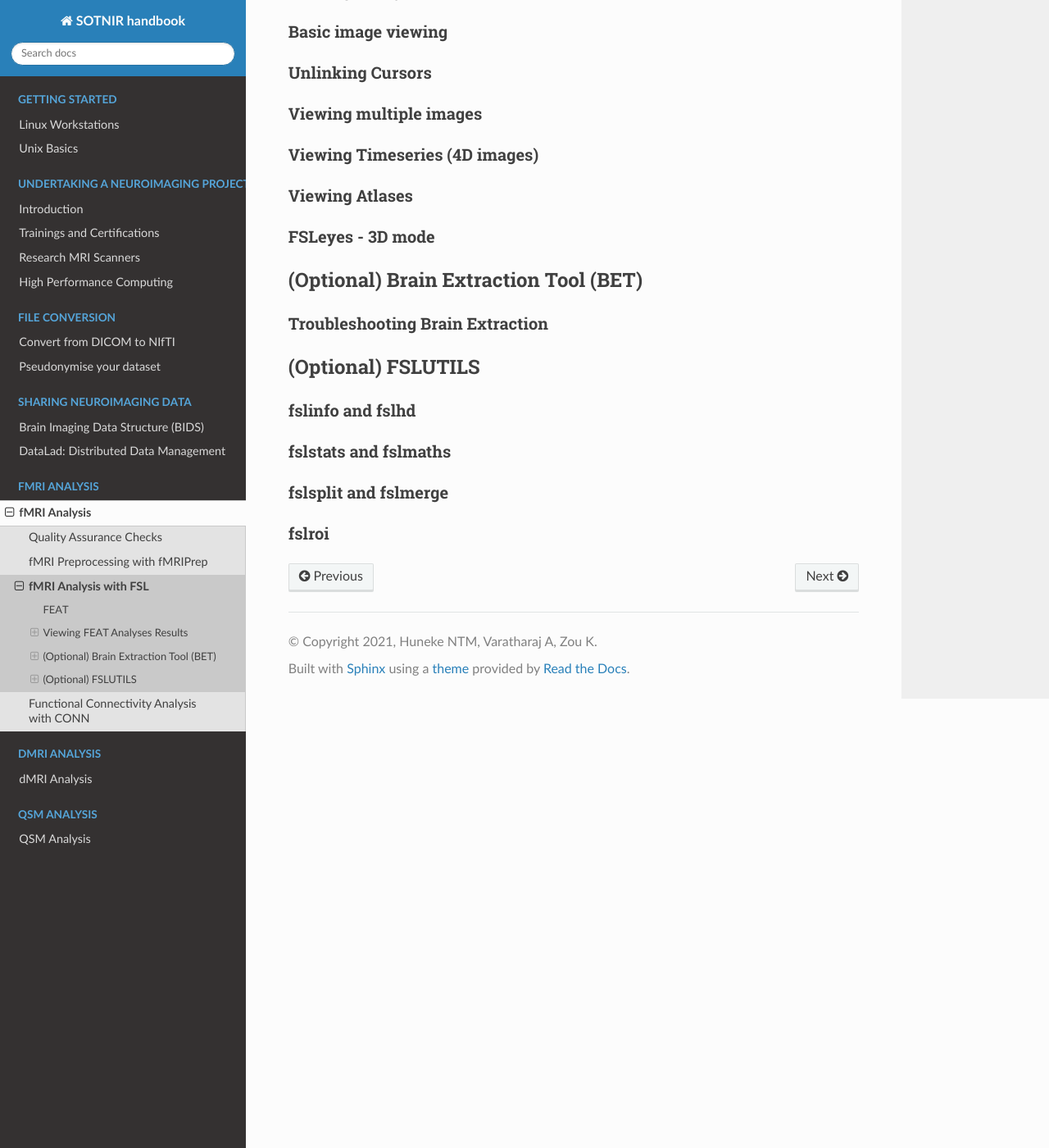
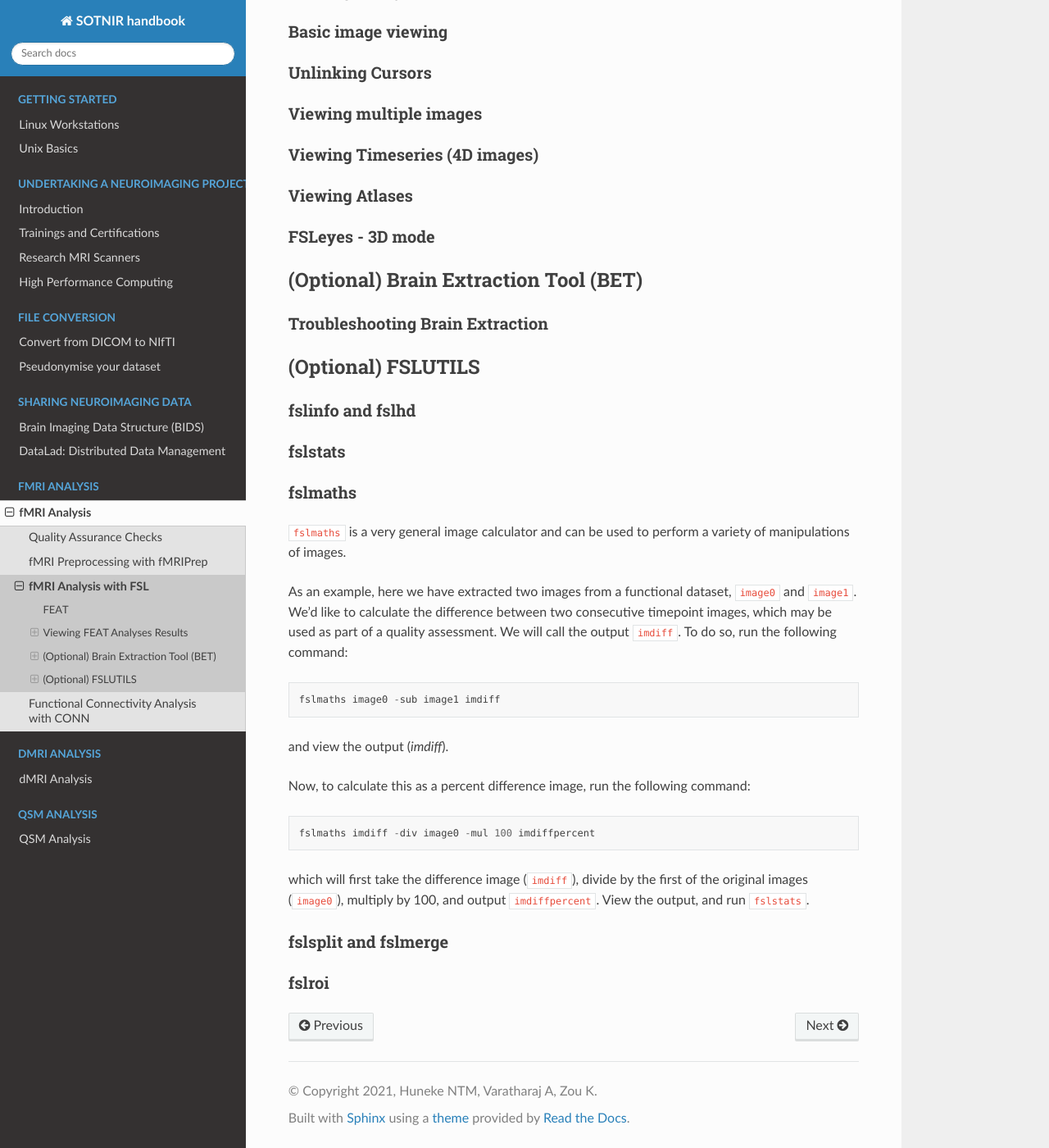
Before and after one commit to nhuneke/sotnir-handbook, a Sphinx documentation site: the page built from docs/fmri-analysis/fsl/intro.rst, in a window 1280 px wide and 1400 px high, scrolled down 881 px. Shown: the whole window at 82% size. Built offline with Sphinx 7.4.7 and the Read the Docs theme 2.0.0, drawn with Linux system fonts in a browser that asks for light colours; pages that are not in the unit, such as notebooks, are missing from menus.

Commit message:
Added fslmaths

```diff
--- a/docs/fmri-analysis/fsl/intro.rst
+++ b/docs/fmri-analysis/fsl/intro.rst
@@ -66,8 +66,31 @@ Troubleshooting Brain Extraction
 fslinfo and fslhd
 *****************
 
-fslstats and fslmaths
-*********************
+fslstats
+********
+
+
+
+fslmaths
+********
+
+``fslmaths`` is a very general image calculator and can be used to perform a variety of manipulations of images.
+
+As an example, here we have extracted two images from a functional dataset, ``image0`` and ``image1``. We'd like to calculate the difference between two consecutive timepoint images, which may be used as part of a quality assessment. We will call the output ``imdiff``. To do so, run the following command:
+
+::
+
+    fslmaths image0 -sub image1 imdiff
+
+and view the output (`imdiff`).
+
+Now, to calculate this as a percent difference image, run the following command:
+
+::
+
+    fslmaths imdiff -div image0 -mul 100 imdiffpercent
+
+which will first take the difference image (``imdiff``), divide by the first of the original images (``image0``), multiply by 100, and output ``imdiffpercent``. View the output, and run ``fslstats``.
 
 fslsplit and fslmerge
 *********************
```
